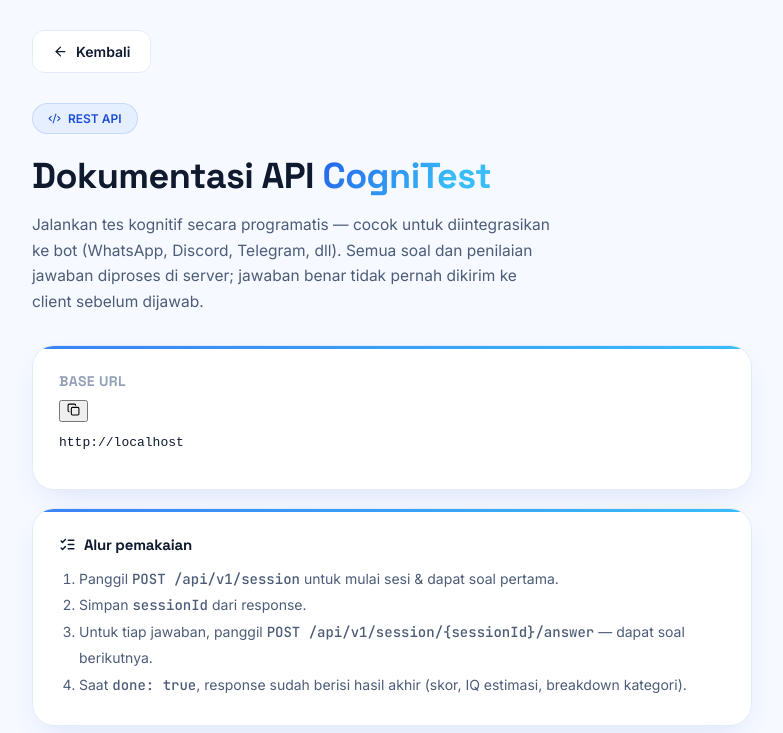
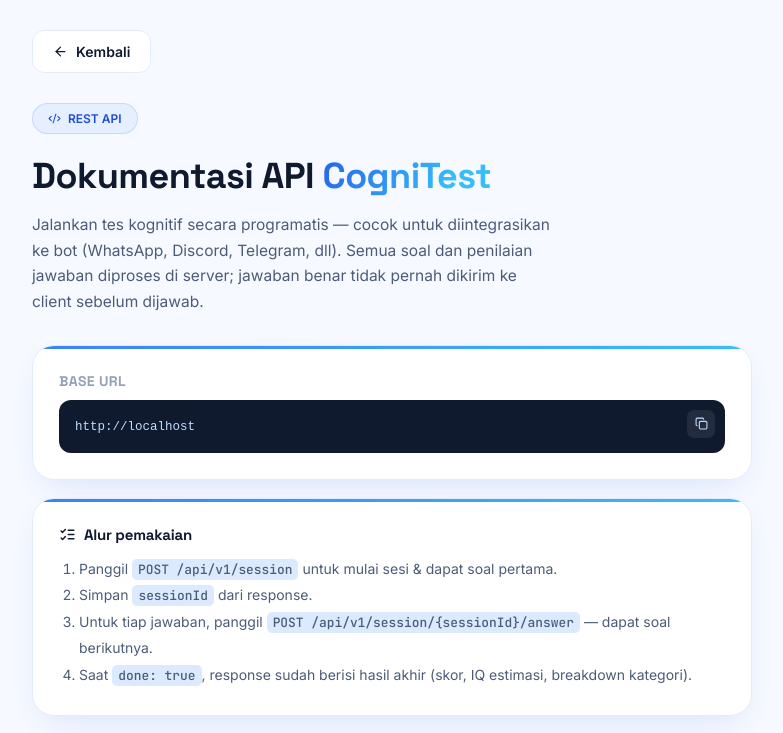
Before and after one commit to fidzzcodex-me/iq, a Next.js app: page /docs in a window 1280 px wide. Shown: the top 733 px of the page, without its empty margins (248-1031 px from the left). Built offline with nearby package versions, Linux system fonts and the light colour scheme.

Commit message:
upload: styles/globals.css

```diff
--- a/styles/globals.css
+++ b/styles/globals.css
@@ -597,6 +597,392 @@
 
 .disclaimer-box svg { flex-shrink: 0; margin-top: 1px; color: #d97706; }
 
+/* ---------- API Docs ---------- */
+.code-block {
+  position: relative;
+  background: #0f1a2e;
+  border-radius: 12px;
+  padding: 16px 44px 16px 16px;
+  overflow-x: auto;
+}
+
+.code-block pre {
+  margin: 0;
+  font-family: 'JetBrains Mono', monospace;
+  font-size: 12.5px;
+  line-height: 1.6;
+  color: #bfdbfe;
+  white-space: pre;
+}
+
+.code-copy-btn {
+  position: absolute;
+  top: 10px;
+  right: 10px;
+  display: grid;
+  place-items: center;
+  width: 28px;
+  height: 28px;
+  border: none;
+  border-radius: 7px;
+  background: rgba(255,255,255,0.08);
+  color: #bfdbfe;
+  cursor: pointer;
+  transition: background 0.2s ease;
+}
+
+.code-copy-btn:hover {
+  background: rgba(255,255,255,0.16);
+}
+
+.endpoint-line {
+  display: flex;
+  align-items: center;
+  gap: 10px;
+  margin-top: 10px;
+}
+
+.endpoint-line code {
+  font-size: 13.5px;
+  color: var(--ink);
+  background: var(--bg);
+  padding: 5px 10px;
+  border-radius: 8px;
+  border: 1px solid var(--line);
+}
+
+.method-badge {
+  font-family: 'JetBrains Mono', monospace;
+  font-size: 11px;
+  font-weight: 700;
+  padding: 5px 10px;
+  border-radius: 7px;
+  color: white;
+}
+
+.method-badge.get { background: #16a34a; }
+.method-badge.post { background: var(--blue-600); }
+
+.doc-label {
+  font-size: 11.5px;
+  font-weight: 700;
+  color: var(--ink-faint);
+  text-transform: uppercase;
+  letter-spacing: 0.03em;
+  margin: 6px 0 8px;
+}
+
+.doc-note {
+  font-size: 12.5px;
+  color: var(--ink-faint);
+  margin-top: 6px;
+}
+
+.error-code-badge {
+  font-family: 'JetBrains Mono', monospace;
+  font-size: 12px;
+  font-weight: 700;
+  padding: 4px 9px;
+  border-radius: 7px;
+  background: #fef2f2;
+  color: #b91c1c;
+  min-width: 38px;
+  text-align: center;
+}
+
+code.mono {
+  background: var(--blue-100);
+  padding: 2px 6px;
+  border-radius: 5px;
+  font-size: 0.92em;
+}
+
+/* ---------- User chip (topbar) ---------- */
+.user-chip {
+  display: flex;
+  align-items: center;
+  gap: 8px;
+  font-size: 13px;
+  font-weight: 600;
+  background: var(--surface);
+  border: 1px solid var(--line);
+  padding: 7px 12px 7px 14px;
+  border-radius: 999px;
+  box-shadow: var(--shadow-sm);
+}
+
+.icon-btn-sm {
+  display: grid;
+  place-items: center;
+  width: 20px;
+  height: 20px;
+  border: none;
+  border-radius: 6px;
+  background: var(--blue-100);
+  color: var(--blue-700);
+  cursor: pointer;
+}
+
+.icon-btn {
+  display: grid;
+  place-items: center;
+  width: 42px;
+  height: 42px;
+  min-width: 42px;
+  border: 1.5px solid var(--line);
+  border-radius: 12px;
+  background: var(--surface);
+  cursor: pointer;
+  transition: border-color 0.2s ease;
+}
+
+.icon-btn:hover { border-color: var(--line-bright); }
+
+/* ---------- Input with icon (onboarding, rename) ---------- */
+.input-with-icon {
+  position: relative;
+  display: flex;
+  align-items: center;
+}
+
+.input-with-icon svg {
+  position: absolute;
+  left: 14px;
+  color: var(--ink-faint);
+  pointer-events: none;
+}
+
+.input-with-icon input {
+  width: 100%;
+  padding: 13px 14px 13px 42px;
+  border: 1.5px solid var(--line);
+  border-radius: 12px;
+  font-size: 14.5px;
+  background: var(--bg);
+  color: var(--ink);
+  transition: border-color 0.2s ease, background 0.2s ease;
+}
+
+.input-with-icon input:focus {
+  outline: none;
+  border-color: var(--blue-500);
+  background: var(--surface);
+}
+
+.inline-error {
+  margin-top: 8px;
+  font-size: 12.5px;
+  color: #b91c1c;
+  font-weight: 600;
+}
+
+/* ---------- Level selection cards ---------- */
+.level-grid {
+  display: grid;
+  grid-template-columns: repeat(3, 1fr);
+  gap: 10px;
+  margin-top: 22px;
+}
+
+.level-card {
+  display: flex;
+  flex-direction: column;
+  align-items: center;
+  gap: 4px;
+  padding: 16px 10px;
+  border: 2px solid var(--line);
+  border-radius: 16px;
+  background: var(--surface);
+  cursor: pointer;
+  transition: border-color 0.2s ease, transform 0.15s ease, box-shadow 0.2s ease;
+}
+
+.level-card:hover {
+  transform: translateY(-2px);
+  border-color: var(--level-color);
+}
+
+.level-card.active {
+  border-color: var(--level-color);
+  background: color-mix(in srgb, var(--level-color) 8%, white);
+  box-shadow: 0 8px 20px -8px color-mix(in srgb, var(--level-color) 40%, transparent);
+}
+
+.level-card-label {
+  font-family: 'Space Grotesk', sans-serif;
+  font-weight: 800;
+  font-size: 15px;
+  color: var(--level-color);
+}
+
+.level-card-desc {
+  font-size: 10.5px;
+  color: var(--ink-faint);
+  text-align: center;
+  font-weight: 600;
+  line-height: 1.3;
+}
+
+@media (max-width: 480px) {
+  .level-grid { grid-template-columns: 1fr; }
+}
+
+/* ---------- Leaderboard ---------- */
+.leaderboard-list {
+  display: grid;
+  gap: 8px;
+}
+
+.leaderboard-row {
+  display: flex;
+  align-items: center;
+  gap: 12px;
+  padding: 10px 14px;
+  border-radius: 12px;
+  background: var(--bg);
+  border: 1px solid var(--line);
+}
+
+.leaderboard-row.me {
+  border-color: var(--blue-500);
+  background: var(--blue-100);
+}
+
+.rank-badge {
+  display: grid;
+  place-items: center;
+  width: 26px;
+  height: 26px;
+  min-width: 26px;
+  border-radius: 8px;
+  font-size: 12px;
+  font-weight: 800;
+  background: var(--blue-100);
+  color: var(--blue-700);
+}
+
+.rank-badge.rank-1 { background: #fef3c7; color: #92400e; }
+.rank-badge.rank-2 { background: #e5e7eb; color: #4b5563; }
+.rank-badge.rank-3 { background: #fed7aa; color: #9a3412; }
+
+.leaderboard-name {
+  flex: 1;
+  font-size: 13.5px;
+  font-weight: 700;
+  overflow: hidden;
+  text-overflow: ellipsis;
+  white-space: nowrap;
+}
+
+.leaderboard-score {
+  font-family: 'JetBrains Mono', monospace;
+  font-size: 13px;
+  font-weight: 700;
+  color: var(--blue-700);
+}
+
+.rank-announcement {
+  display: inline-flex;
+  align-items: center;
+  gap: 7px;
+  margin-top: 10px;
+  padding: 8px 16px;
+  border-radius: 999px;
+  background: #fef3c7;
+  color: #92400e;
+  font-size: 12.5px;
+  font-weight: 700;
+}
+
+/* ---------- Skip button ---------- */
+.skip-btn {
+  display: flex;
+  align-items: center;
+  justify-content: center;
+  gap: 7px;
+  width: 100%;
+  margin-top: 16px;
+  padding: 11px;
+  border: 1.5px dashed var(--line-bright);
+  border-radius: 12px;
+  background: transparent;
+  color: var(--ink-faint);
+  font-size: 13px;
+  font-weight: 600;
+  cursor: pointer;
+  transition: border-color 0.2s ease, color 0.2s ease;
+}
+
+.skip-btn:hover {
+  border-color: var(--blue-500);
+  color: var(--blue-600);
+}
+
+.skip-btn:disabled {
+  opacity: 0.4;
+  cursor: not-allowed;
+}
+
+/* ---------- Visual puzzle shapes ---------- */
+.shape-grid {
+  display: grid;
+  grid-template-columns: repeat(3, 1fr);
+  gap: 10px;
+  margin-top: 6px;
+}
+
+.shape-grid.dense {
+  grid-template-columns: repeat(5, 1fr);
+  gap: 8px;
+}
+
+.shape-cell {
+  display: grid;
+  place-items: center;
+  aspect-ratio: 1;
+  border: 1.5px solid var(--line);
+  border-radius: 12px;
+  background: var(--surface);
+  cursor: pointer;
+  transition: border-color 0.2s ease, background 0.2s ease, transform 0.15s ease;
+}
+
+.shape-cell:hover:not(.static) {
+  border-color: var(--line-bright);
+  transform: scale(1.04);
+}
+
+.shape-cell.selected {
+  border-color: var(--blue-500);
+  background: var(--blue-100);
+}
+
+.shape-cell.static {
+  cursor: default;
+  background: var(--bg);
+}
+
+.shape-cell.question-mark {
+  font-family: 'Space Grotesk', sans-serif;
+  font-weight: 800;
+  font-size: 22px;
+  color: var(--ink-faint);
+  background: var(--bg);
+}
+
+.shape-sequence-row {
+  display: flex;
+  gap: 8px;
+  align-items: center;
+  overflow-x: auto;
+  padding-bottom: 4px;
+}
+
+.shape-sequence-row .shape-cell {
+  min-width: 52px;
+  width: 52px;
+}
+
 /* ---------- Loader ---------- */
 .spin { animation: spin 0.8s linear infinite; }
 @keyframes spin { from { transform: rotate(0deg); } to { transform: rotate(360deg); } }
```
